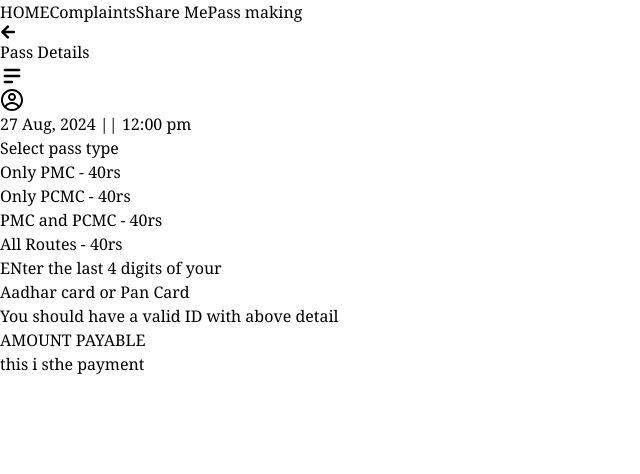
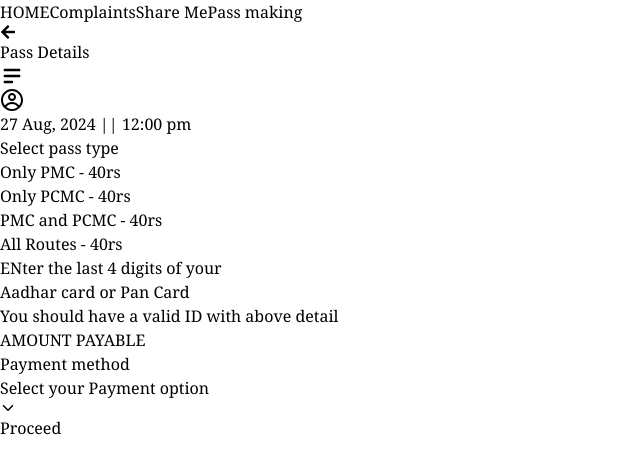
Before and after one commit to SnehaAdhalrao/PMPML-APP, a React (Vite) app: page /Pass in a window 1280 px wide. Shown: the top 474 px of the page, without its empty margins (0-640 px from the left). Built offline with nearby package versions, Linux system fonts and the light colour scheme.

Commit message:
payment Added

```diff
--- a/src/Components/Bus_Pass.jsx
+++ b/src/Components/Bus_Pass.jsx
@@ -1,17 +1,20 @@
 import React from 'react'
 import Pass_Container from './Pass_Container'
 import PageTitle from './PageTitle';
+import { IoIosArrowDown } from "react-icons/io";
 
 export default function Bus_Pass() {
   return (
       <div className=''>
+        <PageTitle text={"Pass Details"}/>
     <div className="ticket">
-    <div className='gap-[2px] bg-red-200 flex flex-col justify-center items-center'>
-      <PageTitle text={"Pass Details"}/>
+
+    <div className='gap-[2px] flex flex-col justify-center items-center'>
+
       <div className="upperhalf w-[25%] h-[400px] pt-5 bg-gradient-to-t from-[#38BA46] via-[#4ABD56] to-[#36BA43] p-6 rounded-lg relative flex flex-col gap-8">
       <div className="timedatdiv w-full text-center h-auto p-2 -translate-x-[24px] rounded-t-lg text-white text-sm absolute -mt-[20px] bg-green-600">27 Aug, 2024 || 12:00 pm</div>
        <div className="container flex mt-[30px] flex-col gap-4">
-        <span className=' '>
+        <span className='font-xs'>
           <h5>Select pass type</h5>
         </span>
        <Pass_Container text={"Only PMC - 40rs"}/>
@@ -23,12 +26,8 @@ export default function Bus_Pass() {
       </div>
 
       {/* #38BA46 */}
-
-
-
-
-      <div className="lowerhalf rounded-lg w-[25%] h-[250px] bg-gradient-to-t from-[#C0D4C2] via-[#C0D4C2] to-[#38BA46] flex flex-col gap-4 pt-4 pl-6">
-      <span className='text-sm tracking-tight leading-none'>
+     <div className="lowerhalf rounded-lg w-[25%] h-[250px] bg-gradient-to-t from-[#C0D4C2] via-[#C0D4C2] to-[#38BA46] flex flex-col gap-4 pt-4 pl-6">
+      <span className='text-xs leading-none'>
         <h6>ENter the last 4 digits of your<br>
         </br> Aadhar card or Pan Card</h6>
       </span>
@@ -47,7 +46,25 @@ export default function Bus_Pass() {
 
     </div>
     </div>
-    <div className="payment"> this i sthe payment</div>
+    <div className="paymentdiv flex flex-col justify-center items-center mt-5">
+    <div className=" selectpay w-auto h-auto mt-5 bg-zinc-100 border-[0.5px] rounded-md border-black p-2 tracking-tight text-sm leading-none">
+      <span className='mb-1 inline-block text-green-400 text-xs'>
+      Payment method
+        </span><br/>
+     <div className="arplussen flex gap-4">
+     <span className=''>
+     Select your Payment option
+     </span>
+     <IoIosArrowDown />
+     </div>
+
+      </div>
+      <div className=" proceed w-auto h-auto mt-5 bg-green-400 rounded-md  px-20 py-2 tracking-tight text-sm leading-none">
+      <span className='inline-block text-white text-sm'>
+      Proceed
+        </span>
+      </div>
+    </div>
     </div>
   )
 }
--- a/src/Components/Home.jsx
+++ b/src/Components/Home.jsx
@@ -8,6 +8,7 @@ import { FaRegStar } from "react-icons/fa";
 import Button from './Button';
 import Home_footer from './Home_footer';
 import Home_review from './Home_review';
+import PMPML_Bus from "../assets/PMPML_Bus.png";
 
 
 export default function Home() {
@@ -58,7 +59,7 @@ export default function Home() {
             </div>
 
             <div><span className='text-pink-800 text-sm'>4.2, </span><span className='text-smtracking-tighest'>23k followers</span></div>
-            <p className='pl-16 leading-5'>PCCOER offers a seamless way to explore the city's bus routes. With real-time updates, it simplifies pass booking, complaint submissions, and route navigation. The app is designed to enhance commuter convenience, ensuring a smooth public transport experience. It's a user-friendly solution tailored for easy access to essential PMPML services.</p>
+            <p className='pl-16 leading-4 text-sm'>PCCOER offers a seamless way to explore the city's bus routes. With real-time updates, it simplifies pass booking, complaint submissions, and route navigation. The app is designed to enhance commuter convenience, ensuring a smooth public transport experience. It's a user-friendly solution tailored for easy access to essential PMPML services.</p>
 
             <div className="review">
               <Home_review/>
@@ -77,7 +78,13 @@ export default function Home() {
 
 
 
-          <div className="rigthalf w-[50%] h-[450px] bg-black">rightimg</div>
+          <div className="rigthalf   w-[50%] h-[450px] bg-cover rounded-lg"  style={{
+    backgroundImage: `url(${PMPML_Bus})`,
+    backgroundSize: 'cover',
+    backgroundPosition: 'center',
+  }}>
+            {/* <img src={PMPML_Bus} alt="" /> */}
+          </div>
         </div>
 
 
```
Also changed, not shown: src/assets/PMPML_Bus.png (added).
